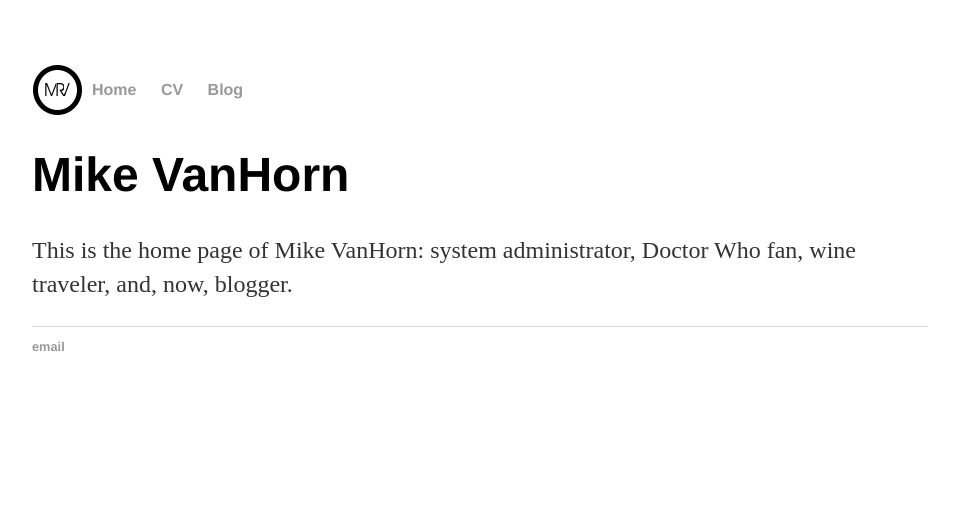
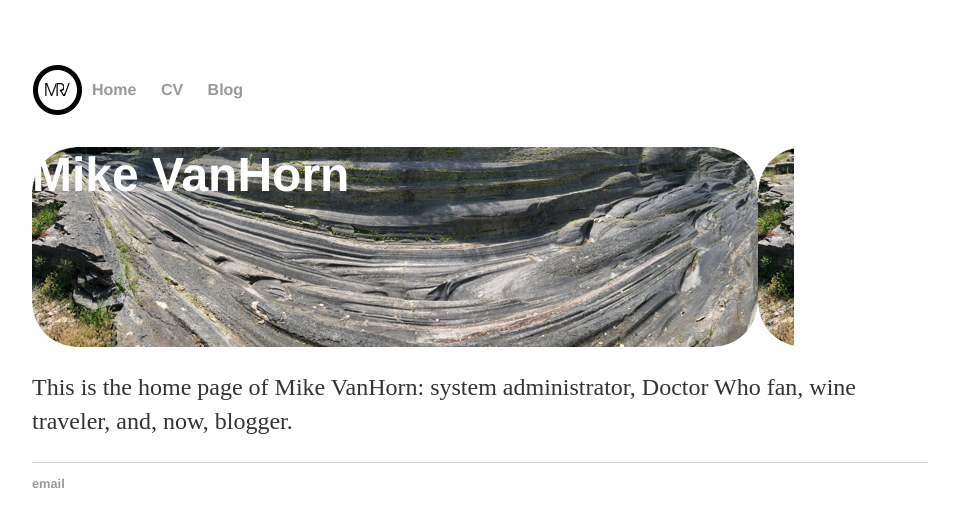
Before and after one commit to mrvanhorn/mrvanhorn.github.io, a Jekyll site: the page built from index.html, in a window 1280 px wide. Shown: the top 527 px of the page, without its empty margins (160-1119 px from the left). Built offline with Jekyll 4.4.1, drawn with Linux system fonts in a browser that asks for light colours.

Commit message:
Update main.css

```diff
--- a/css/main.css
+++ b/css/main.css
@@ -4,12 +4,12 @@ body {
 }
 
 div.title {
-/*
-    width: 363px;
-    height: 100px;
+
+    width: 762px;
+    height: 200px;
     color: #ffffff;
-    background-image: url("/graphics/glacialgrooves-rounded-363x100.jpg");
-*/
+    background-image: url("/graphics/glacialgrooves-rounded-726x200.jpg");
+
 }
 
 .centered {
```
